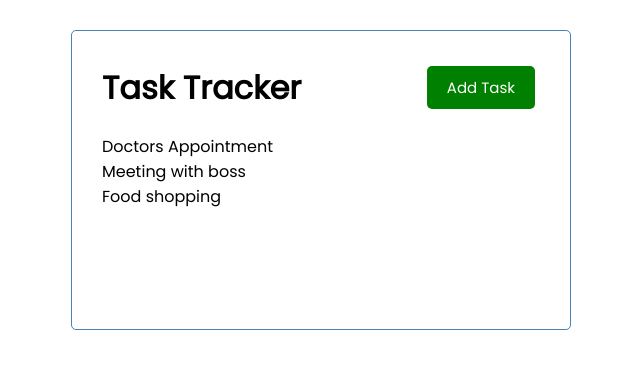
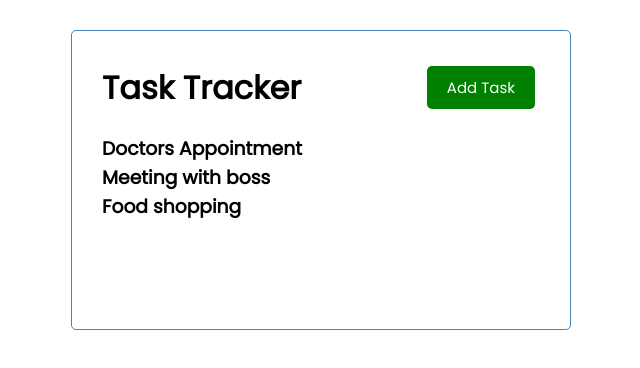
Before and after one commit to francosbenitez/vue-task-tracker, a Vue app: page / in a window 1280 px wide. Shown: the top 368 px of the page, without its empty margins (319-959 px from the left). Built offline with nearby package versions, Linux system fonts and the light colour scheme.

Commit message:
feat: added task component

```diff
--- /dev/null
+++ b/src/components/Task.vue
@@ -0,0 +1,12 @@
+<template>
+    <h3>{{ task.text }}</h3>
+</template>
+
+<script>
+export default {
+    name: 'Task',
+    props: {
+        task: Object
+    }
+}
+</script>
--- a/src/components/Tasks.vue
+++ b/src/components/Tasks.vue
@@ -1,14 +1,19 @@
 <template>
-    <div v-for="(task, i) in tasks" :key="i">
-        {{ task.text }}
+    <div v-for="task in tasks" :key="task.id">
+        <Task :task="task" />
     </div>
 </template>
 
 <script>
+import Task from './Task'
+
 export default {
     name: 'Tasks',
     props: {
         tasks: Array
+    },
+    components: {
+        Task
     }
 }
 </script>
```
